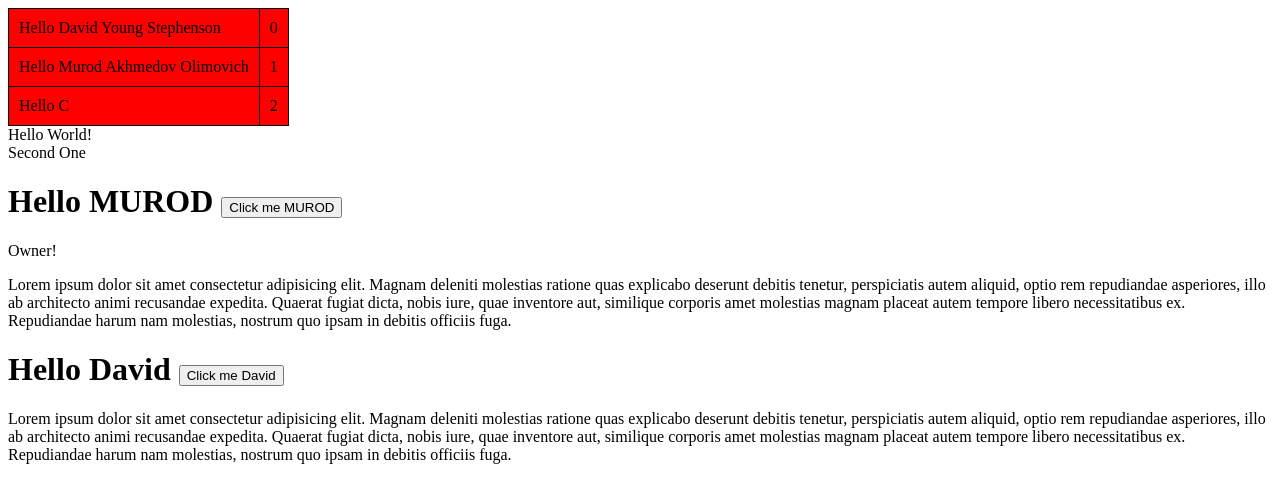
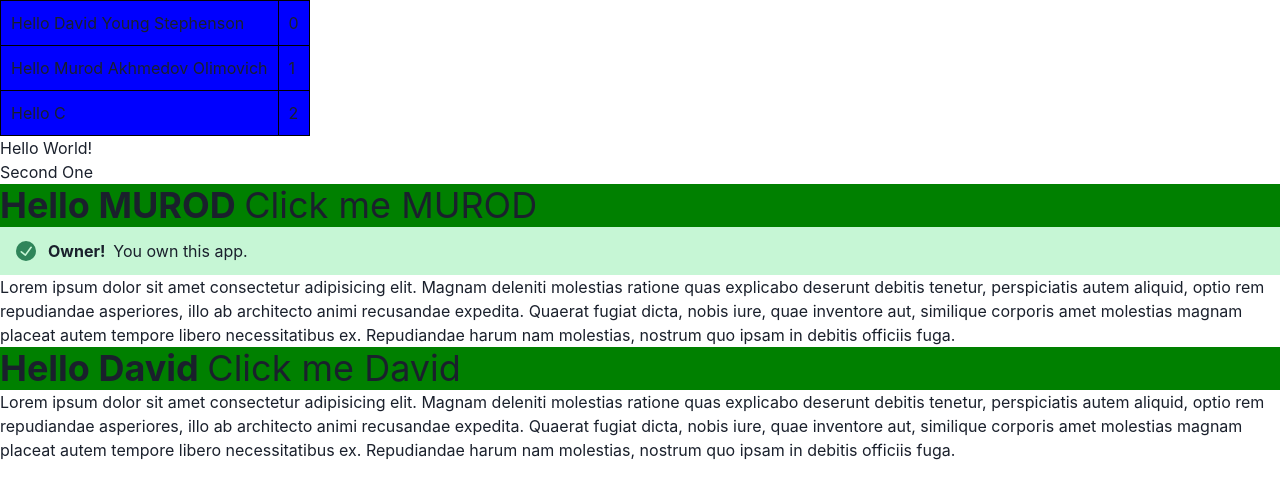
Before and after one commit to web-dev-london/react-demo, a React (Vite) app: page / in a window 1280 px wide. Shown: the top 502 px of the page. Built offline with nearby package versions, Linux system fonts and the light colour scheme.

Commit message:
Chakra Library

```diff
--- a/package.json
+++ b/package.json
@@ -10,6 +10,10 @@
     "preview": "vite preview"
   },
   "dependencies": {
+    "@chakra-ui/react": "^2.8.2",
+    "@emotion/react": "^11.11.1",
+    "@emotion/styled": "^11.11.0",
+    "framer-motion": "^10.16.5",
     "react": "^18.2.0",
     "react-dom": "^18.2.0"
   },
--- a/src/App.tsx
+++ b/src/App.tsx
@@ -1,12 +1,13 @@
 import Greeting from './Greeting';
 import GreetingList from './GreetingList';
+import { Text } from '@chakra-ui/react';
 
 export default function App() {
   return (
     <>
       <GreetingList />
-      <div>Hello World!</div>
-      <div>Second One</div>
+      <Text>Hello World!</Text>
+      <Text>Second One</Text>
       <Greeting userName='MUROD' />
       <Greeting userName='David' />
     </>
--- a/src/Greeting.tsx
+++ b/src/Greeting.tsx
@@ -1,4 +1,5 @@
 import Owner from './Owner';
+import { Heading, Text } from '@chakra-ui/react';
 
 interface GreetingProps {
   userName: string;
@@ -7,11 +8,11 @@ export default function Greeting(props: GreetingProps) {
   const btn = <button>Click me {props.userName}</button>;
   return (
     <>
-      <h1>
+      <Heading background='green'>
         Hello {props.userName} {btn}{' '}
-      </h1>
+      </Heading>
       <Owner user={props.userName} />
-      <p>
+      <Text>
         Lorem ipsum dolor sit amet consectetur adipisicing
         elit. Magnam deleniti molestias ratione quas
         explicabo deserunt debitis tenetur, perspiciatis
@@ -22,7 +23,7 @@ export default function Greeting(props: GreetingProps) {
         placeat autem tempore libero necessitatibus ex.
         Repudiandae harum nam molestias, nostrum quo ipsam
         in debitis officiis fuga.
-      </p>
+      </Text>
     </>
   );
 }
--- a/src/GreetingList.tsx
+++ b/src/GreetingList.tsx
@@ -10,11 +10,12 @@ export default function GreetingList() {
     borderCollapse: 'collapse',
     backgroundColor: 'red',
   };
+  tableStyle.backgroundColor = 'yellow';
   const nameViews = names.map((name, index) => {
     console.log('Name', name);
     const tdStyle = {
       backgroundColor: 'blue',
-      ...tableStyle,
+      border: tableStyle.border,
       padding: '10px',
     };
     return (
--- a/src/Owner.tsx
+++ b/src/Owner.tsx
@@ -1,10 +1,24 @@
+import {
+  Alert,
+  AlertIcon,
+  AlertTitle,
+  AlertDescription,
+} from '@chakra-ui/react';
 interface OwnerProps {
   user: string;
 }
 
 export default function Owner(props: OwnerProps) {
   if (props.user.toLowerCase() === 'murod') {
-    return <div>Owner!</div>;
+    return (
+      <Alert status='success'>
+        <AlertIcon />
+        <AlertTitle>Owner!</AlertTitle>
+        <AlertDescription>
+          You own this app.
+        </AlertDescription>
+      </Alert>
+    );
   } else {
     return <></>;
   }
--- a/src/main.tsx
+++ b/src/main.tsx
@@ -1,11 +1,14 @@
 import React from 'react';
 import ReactDOM from 'react-dom/client';
+import { ChakraProvider } from '@chakra-ui/react';
 import App from './App.tsx';
 
 ReactDOM.createRoot(
   document.getElementById('root')!,
 ).render(
   <React.StrictMode>
-    <App />
+    <ChakraProvider>
+      <App />
+    </ChakraProvider>
   </React.StrictMode>,
 );
```
Also changed, not shown: 1 other file (tests, documents, lock files or other folders).
